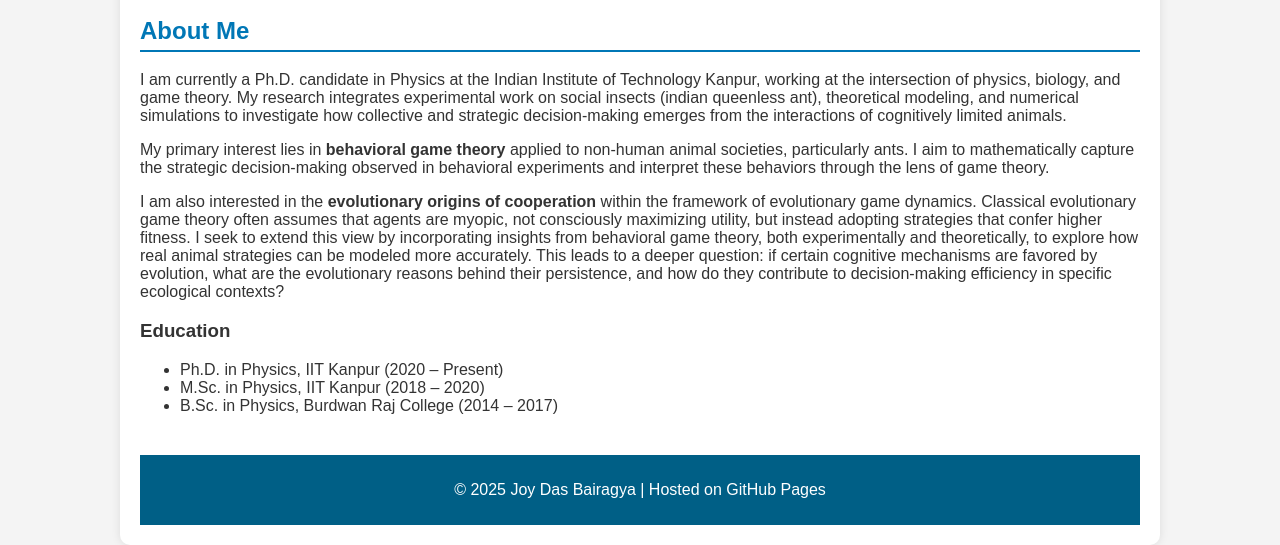
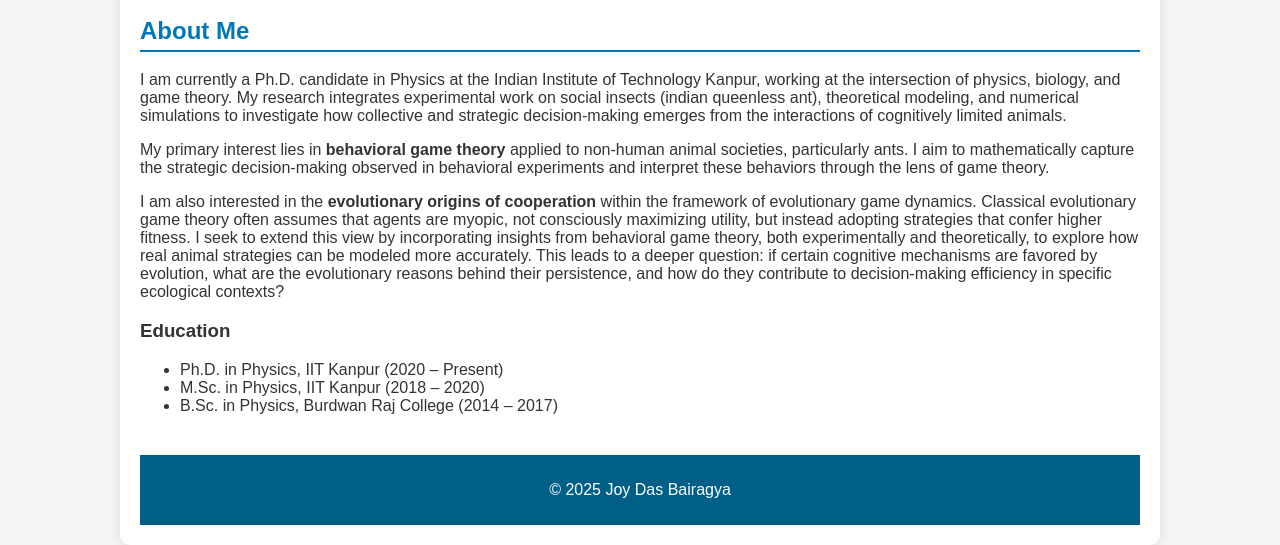
Before and after one commit to joydasbairagya/joydasbairagya.github.io, a plain HTML site: page index.html in a window 1280 px wide. Shown: the part 462-1007 px from the top of the page. Drawn offline with Linux system fonts and the light colour scheme.

Commit message:
Update index.html

```diff
--- a/index.html
+++ b/index.html
@@ -201,7 +201,7 @@
 
 
     <footer>
-        <p>&copy; 2025 Joy Das Bairagya | Hosted on GitHub Pages</p>
+        <p>&copy; 2025 Joy Das Bairagya</p>
     </footer>
 </body>
 </html>
```
